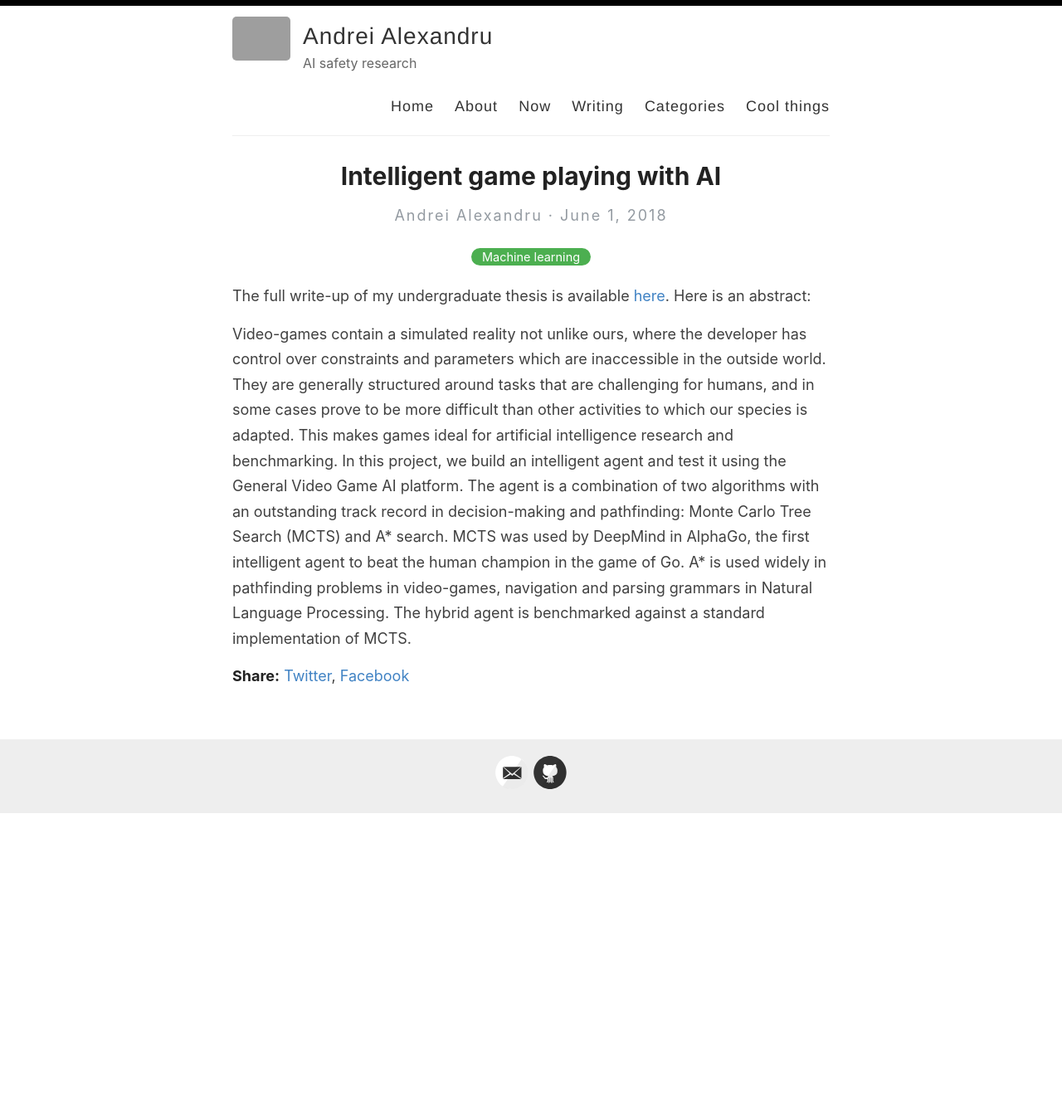
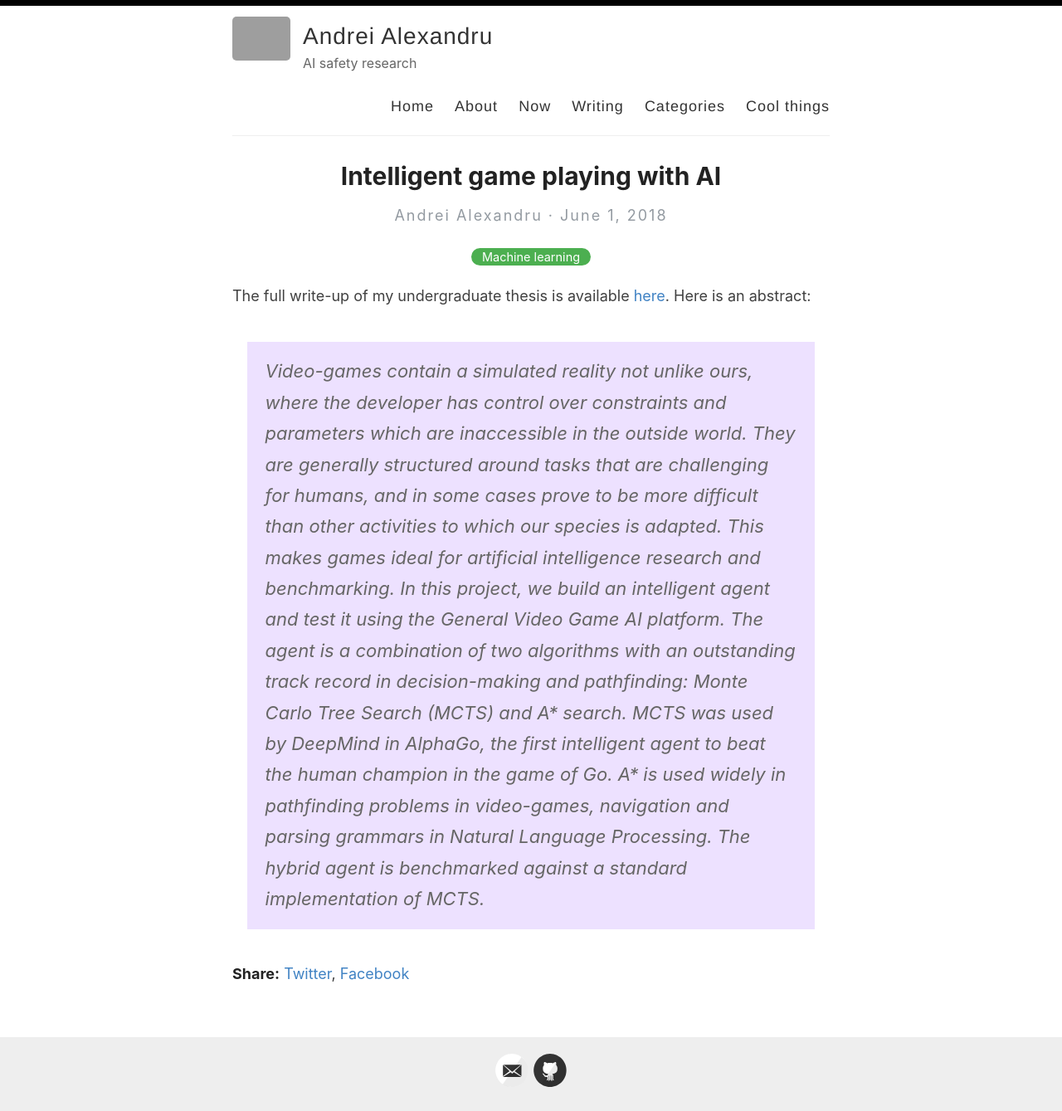
Before and after one commit to inwaves/inwaves.github.io, a Jekyll site: the page built from _posts/2018-06-01-intelligent-game-playing.md, in a window 1280 px wide. Shown: the whole page at 83% size. Built offline with Jekyll 4.4.1, drawn with Linux system fonts in a browser that asks for light colours; before the commit the page ends 980 px from its top, so only the background shows below that; grey boxes are pictures that could not be loaded.

Commit message:
Add indent on abstract

```diff
--- a/_posts/2018-06-01-intelligent-game-playing.md
+++ b/_posts/2018-06-01-intelligent-game-playing.md
@@ -7,4 +7,4 @@ categories: [Machine learning]
 
 The full write-up of my undergraduate thesis is available [here](../assets/intelligent-game-playing.pdf). Here is an abstract:
 
-Video-games contain a simulated reality not unlike ours, where the developer has control over constraints and parameters which are inaccessible in the outside world. They are generally structured around tasks that are challenging for humans, and in some cases prove to be more difficult than other activities to which our species is adapted. This makes games ideal for artificial intelligence research and benchmarking. In this project, we build an intelligent agent and test it using the General Video Game AI platform. The agent is a combination of two algorithms with an outstanding track record in decision-making and pathfinding: Monte Carlo Tree Search (MCTS) and A* search. MCTS was used by DeepMind in AlphaGo, the first intelligent agent to beat the human champion in the game of Go. A* is used widely in pathfinding problems in video-games, navigation and parsing grammars in Natural Language Processing. The hybrid agent is benchmarked against a standard implementation of MCTS.
+> Video-games contain a simulated reality not unlike ours, where the developer has control over constraints and parameters which are inaccessible in the outside world. They are generally structured around tasks that are challenging for humans, and in some cases prove to be more difficult than other activities to which our species is adapted. This makes games ideal for artificial intelligence research and benchmarking. In this project, we build an intelligent agent and test it using the General Video Game AI platform. The agent is a combination of two algorithms with an outstanding track record in decision-making and pathfinding: Monte Carlo Tree Search (MCTS) and A* search. MCTS was used by DeepMind in AlphaGo, the first intelligent agent to beat the human champion in the game of Go. A* is used widely in pathfinding problems in video-games, navigation and parsing grammars in Natural Language Processing. The hybrid agent is benchmarked against a standard implementation of MCTS.
```
